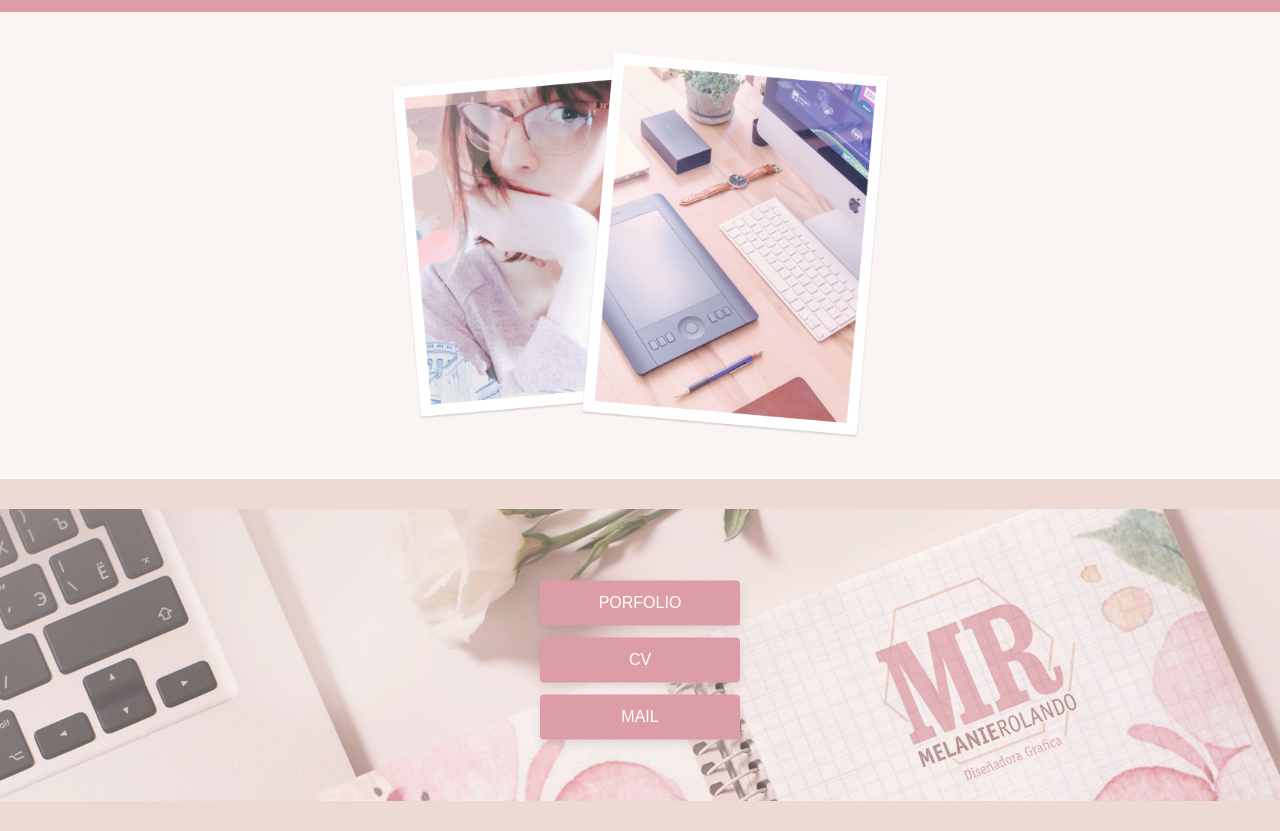
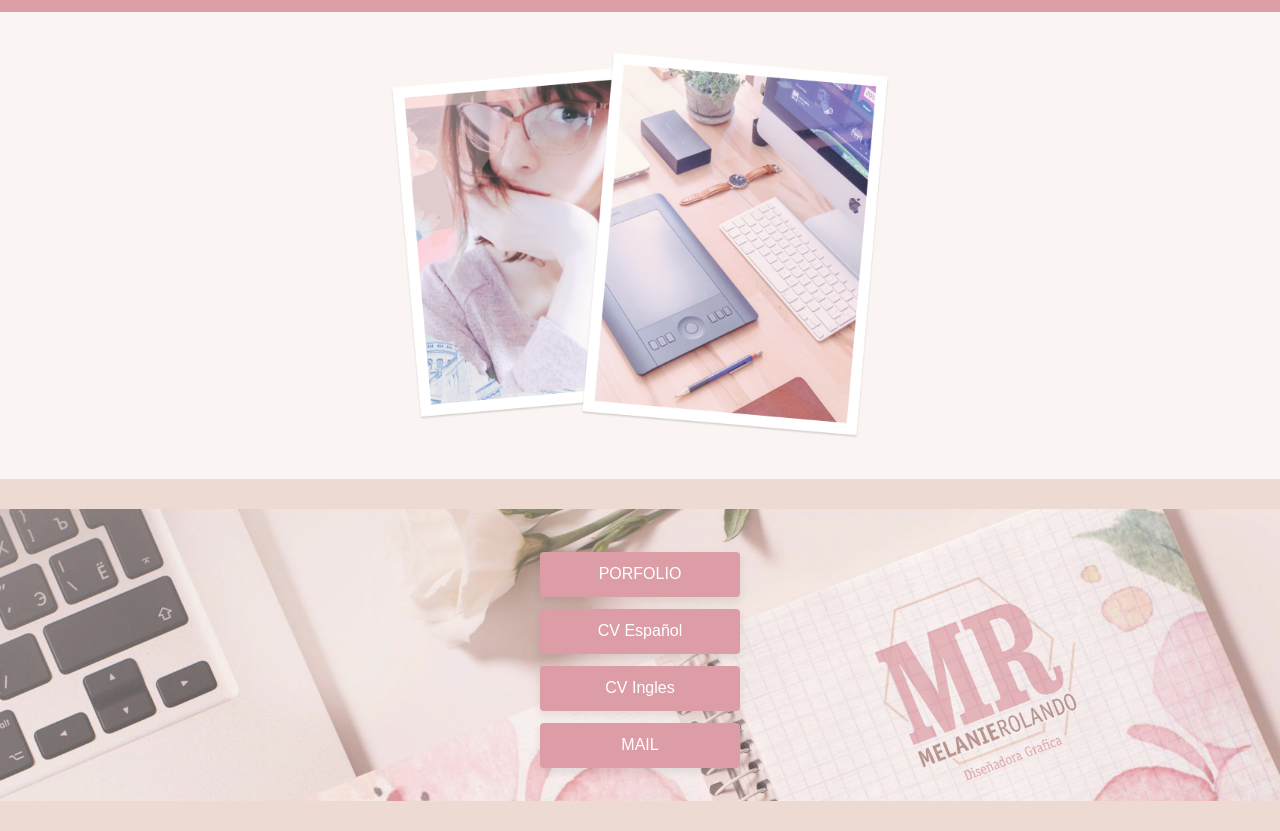
Before and after one commit to MeliDesigns/MeliDesigns.github.io, a plain HTML site: page index.html in a window 1280 px wide. Shown: the part 88-919 px from the top of the page. Drawn offline with Linux system fonts and the light colour scheme; a web font is replaced by a local one.

Commit message:
Update index.html

```diff
--- a/index.html
+++ b/index.html
@@ -7,6 +7,8 @@
     <link rel="preconnect" href="https://fonts.gstatic.com">
     <link href="https://fonts.googleapis.com/css2?family=Rouge+Script&display=swap" rel="stylesheet">
     <link rel="stylesheet" href="css/meli.css">
+    <link rel="icon" type="image/x-icon" href="img/favicon_mariposa.ico">
+    <title>Melanie Rolando</title>
 </head>
 <body>
     <div class="contenedor-nombre">
@@ -22,7 +24,8 @@
         <div class="barra-beige"></div>
         <nav class="navegacion">
             <a href="https://melanierolando.github.io" target="_blank">PORFOLIO</a>
-            <a href="img/Melanie Rolando CV.pdf" target="_blank" download">CV</a>
+            <a href="img/Melanie Rolando CV Español.pdf" target="_blank" download">CV Español</a>
+            <a href="img/Melanie Rolando CV Ingles.pdf" target="_blank" download">CV Ingles</a>
             <a href="mailto:melanie.nrolando@gmail.com">MAIL</a>
         </nav>
         <div class="barra-beige-2"></div>
```
